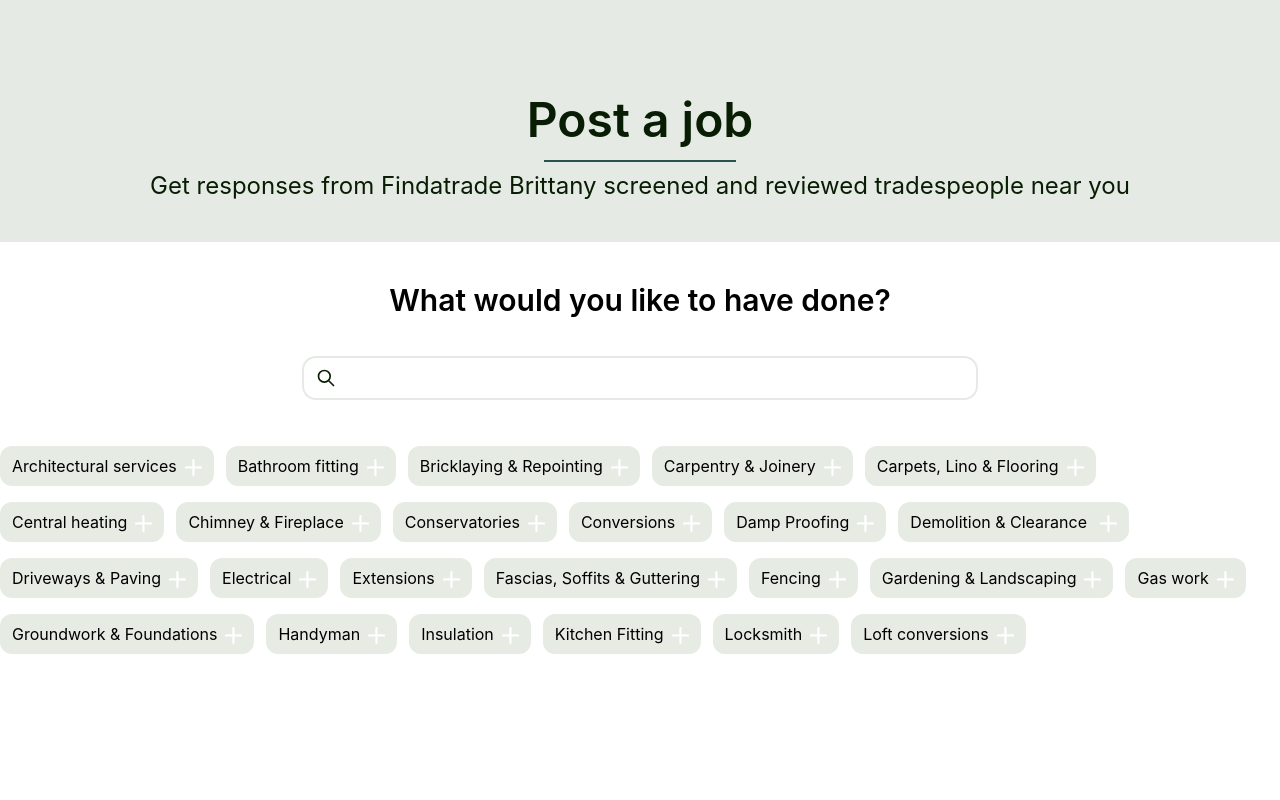
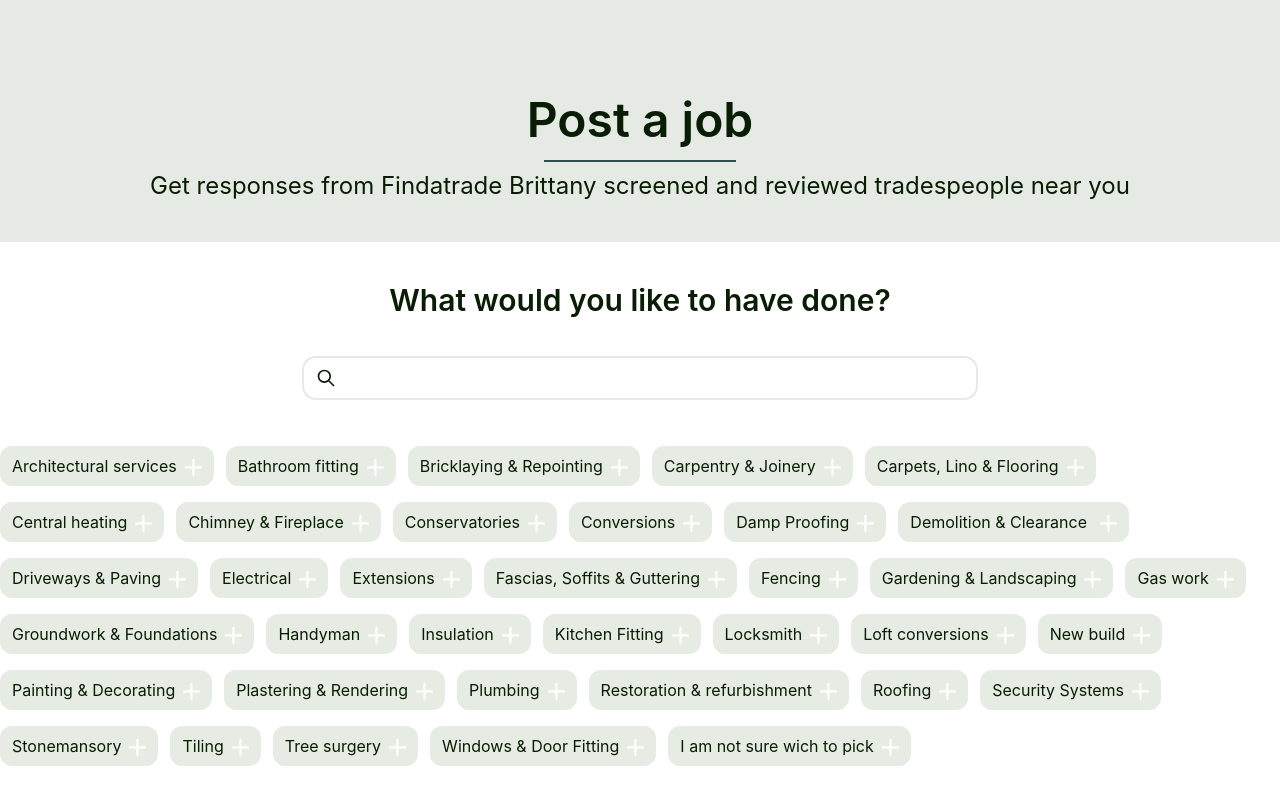
Before and after one commit to mamun-prodhan/trade-britanny, a React (Create React App) app: page / in a window 1280 px wide. Built offline with nearby package versions, Linux system fonts and the light colour scheme.

Commit message:
search filtering final commit

```diff
--- a/src/App.js
+++ b/src/App.js
@@ -1,6 +1,6 @@
-import { RouterProvider } from 'react-router-dom';
-import './App.css';
-import { routes } from './Routes/Routes/Routes';
+import { RouterProvider } from "react-router-dom";
+import "./App.css";
+import { routes } from "./Routes/Routes/Routes";
 
 function App() {
   return (
--- a/src/components/Category/Category.js
+++ b/src/components/Category/Category.js
@@ -8,7 +8,7 @@
   return (
     <div>
       <Link to={`/category/${id}`}>
-        <button className="py-2 px-3 my-2 mr-3 rounded-xl bg-[#E6EBE3] hover:bg-[#3F8825] focus:bg-[#3F8825]">
+        <button className="py-2 px-3 my-2 mr-3 rounded-xl text-[#081D03] bg-[#E6EBE3] hover:bg-[#3F8825] focus:bg-[#3F8825]">
           {title}
           <img className="inline ml-2" src={image} alt="icon" />
         </button>
--- a/src/components/PostJob/Data.js
+++ b/src/components/PostJob/Data.js
@@ -1,4 +1,4 @@
-export const userData = [
+export const categories = [
     {
         "id": "01",
         "title": "Architectural services"
@@ -94,5 +94,53 @@
       {
         "id": "24",
         "title": "Loft conversions"
+      },
+      {
+        "id": "25",
+        "title": "New build"
+      },
+      {
+        "id": "26",
+        "title": "Painting & Decorating"
+      },
+      {
+        "id": "27",
+        "title": "Plastering & Rendering"
+      },
+      {
+        "id": "28",
+        "title": "Plumbing"
+      },
+      {
+        "id": "29",
+        "title": "Restoration & refurbishment"
+      },
+      {
+        "id": "30",
+        "title": "Roofing"
+      },
+      {
+        "id": "31",
+        "title": "Security Systems"
+      },
+      {
+        "id": "32",
+        "title": "Stonemansory"
+      },
+      {
+        "id": "33",
+        "title": "Tiling"
+      },
+      {
+        "id": "34",
+        "title": "Tree surgery"
+      },
+      {
+        "id": "35",
+        "title": "Windows & Door Fitting"
+      },
+      {
+        "id": "36",
+        "title": "I am not sure wich to pick"
       }
 ]
--- a/src/components/PostJob/PostJob.js
+++ b/src/components/PostJob/PostJob.js
@@ -1,44 +1,40 @@
 import React, { useEffect, useState } from "react";
 import { SearchIcon } from "@heroicons/react/outline";
 import Category from "../Category/Category";
-import { userData } from "./Data";
+import { categories } from "./Data";
 
 let correctIndex;
 
 const PostJob = () => {
-  // const [categories, setCategories] = useState([]);
-  const [value, setValue] = useState("");
-  const [filteredState, setFilteredState] = useState(userData);
-
+  const [value, setValue] = useState(""); //setValue form input
+  const [filteredState, setFilteredState] = useState(categories); //categories imported from Data.js
 
   // letter by letter search filtering
-  useEffect(()=>{
-    if(value !== ""){
-      const res = userData.filter((item, index) => {
-        if(item.title.toLowerCase().startsWith(value.toLowerCase())){
+  useEffect(() => {
+    if (value !== "") {
+      const res = categories.filter((category, index) => {
+        if (category.title.toLowerCase().startsWith(value.toLowerCase())) {
           correctIndex = value.length;
-          return item.title.toLowerCase().startsWith(value.toLowerCase());
-        }else{
-          return item.title.toLowerCase().startsWith(value.substring(0,correctIndex).toLowerCase())
+          return category.title.toLowerCase().startsWith(value.toLowerCase());
+        } else {
+          return category.title
+            .toLowerCase()
+            .startsWith(value.substring(0, correctIndex).toLowerCase());
         }
       });
       setFilteredState(res);
-    }else{
-      setFilteredState(userData);
+    } else {
+      setFilteredState(categories);
     }
-  },[value, correctIndex]);
+  }, [value]);
 
-
+  // const [categories, setCategories] = useState([]);
   // fetching data from category.json
   // useEffect(() => {
   //   fetch("category.json")
   //     .then((res) => res.json())
   //     .then((data) => setCategories(data));
   // }, []);
-
-
-
-
 
   return (
     <div>
@@ -56,7 +52,7 @@
       {/* search section */}
       <div className="text-center px-6 lg:px-0">
         {/* title */}
-        <p className="py-6 lg:py-10 text-2xl lg:text-3xl font-semibold">
+        <p className="py-6 lg:py-10 text-2xl lg:text-3xl font-semibold text-[#081D03]">
           What would you like to have done?
         </p>
         {/* search bar */}
@@ -67,8 +63,8 @@
               type="text"
               name="search"
               autoComplete="off"
-              className="pr-3 pl-10 py-2 w-full font-semibold text-[#28534E] rounded-xl border-none ring-2 ring-[#E5EBE4] focus:outline-[#3F8825] focus:ring-2"
-              onChange={(e)=> setValue(e.target.value)}
+              className="pr-3 pl-10 py-2 w-full font-semibold text-[#081D03] rounded-xl border-none ring-2 ring-[#E5EBE4] focus:outline-[#3F8825] focus:ring-2"
+              onChange={(e) => setValue(e.target.value)}
             />
           </div>
         </form>
```
